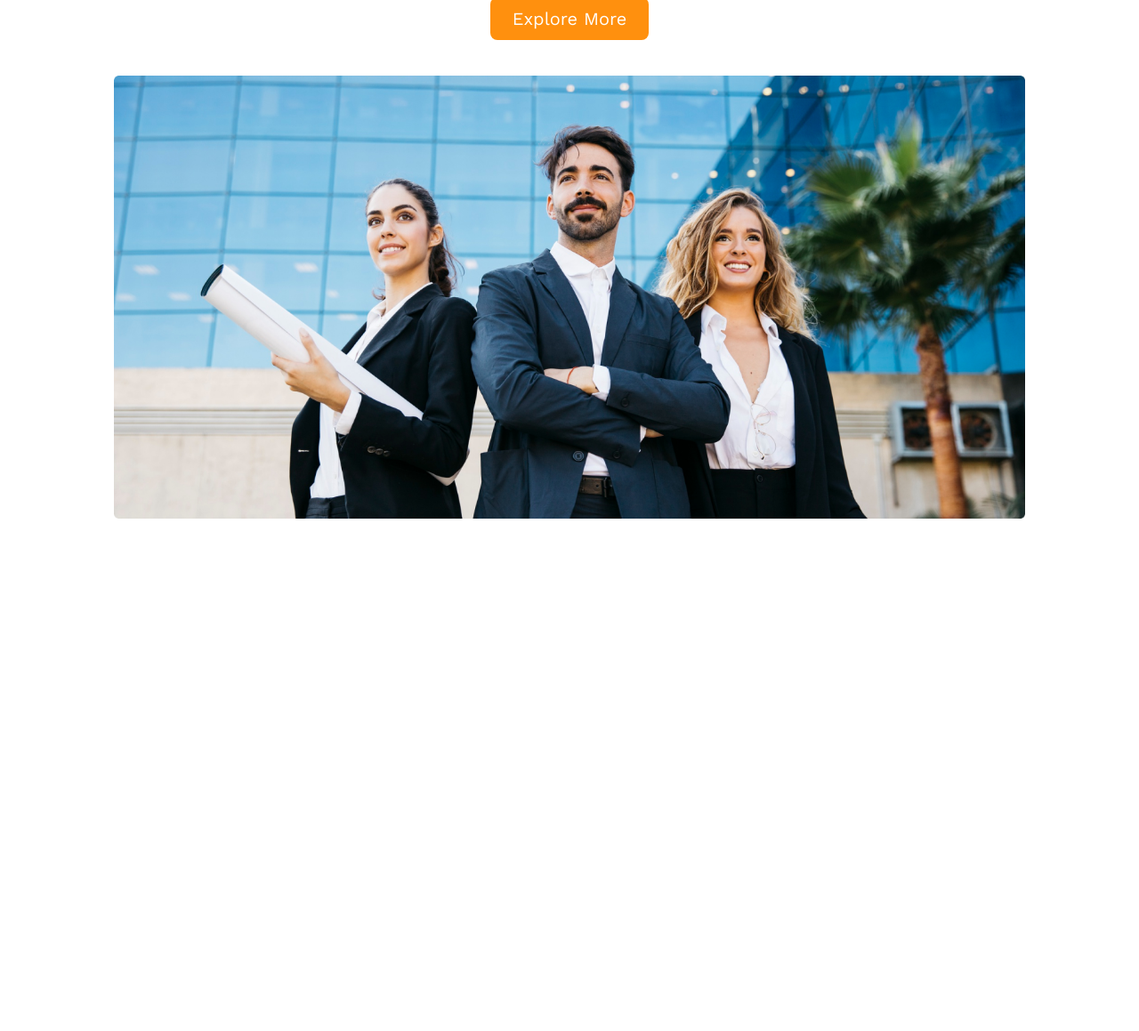
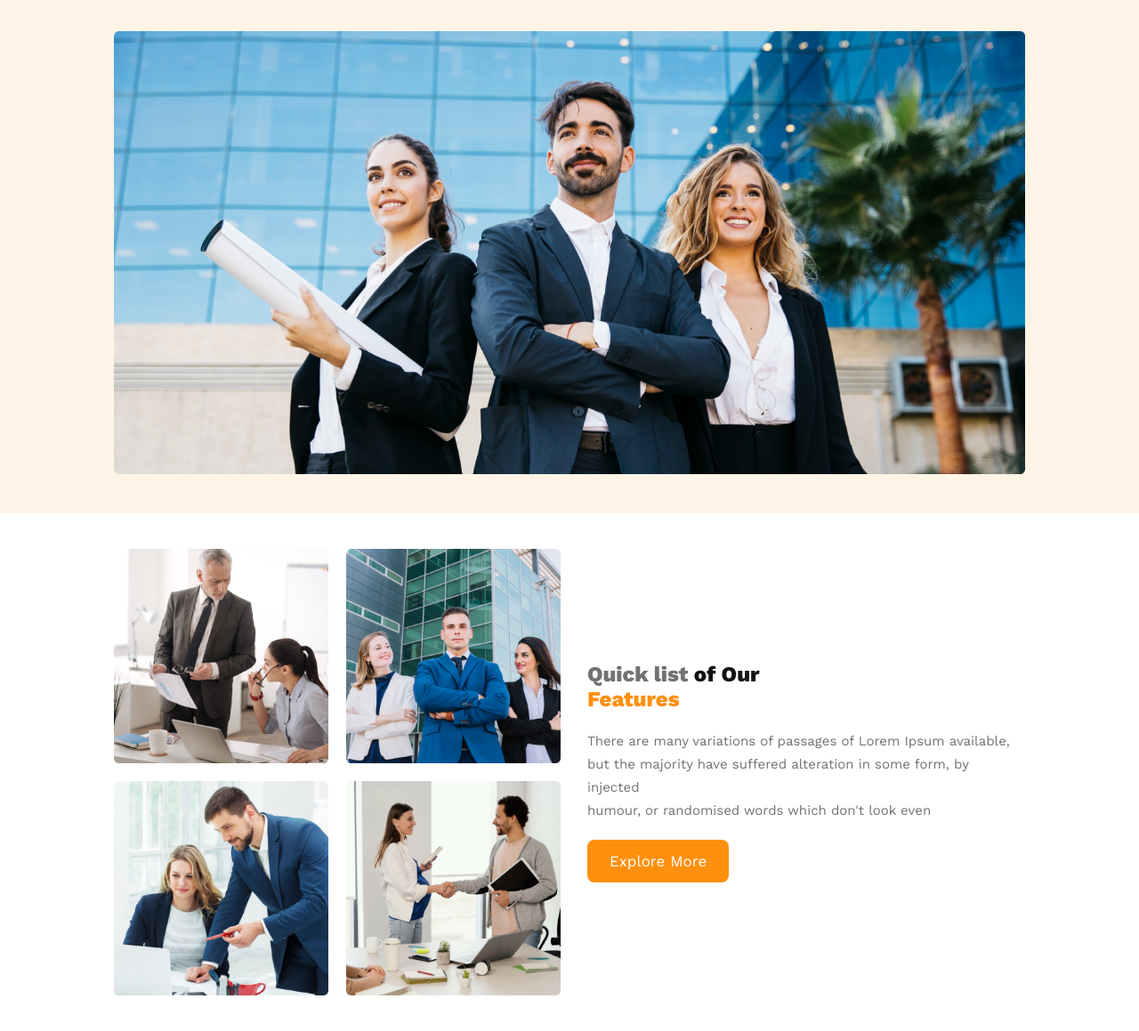
Before and after one commit to sagorcnits/Architects, a plain HTML site: page index.html in a window 1280 px wide. Shown: the part 331-1490 px from the top of the page at 89% size. Before the commit the page ends 1008 px from the top, so only its background shows below. Drawn offline with nearby package versions, Linux system fonts and the light colour scheme.

Commit message:
our feture section added

```diff
--- a/index.html
+++ b/index.html
@@ -19,14 +19,13 @@
           <li><a href="#">Login</a></li>
         </ul>
       </nav>
-
       <section class="banner-section">
         <div class="banner-container">
           <h1>
             Brand New <br />
             Group of Architects
           </h1>
-          <p class="color-gray">
+          <p class="color-gray paragraph">
             There are many variations of passages of Lorem Ipsum available, but
             the majority have suffered alteration in some form, by injected
             humour, or randomised words which don't look even
@@ -37,5 +36,34 @@
         </div>
       </section>
     </header>
+
+    <main>
+      <section class="our-feture-section">
+        <div class="our-feture-container">
+          <div class="our-feture-img">
+            <img src="images/team1.png" alt="team1" />
+            <img src="images/team2.png" alt="team2" />
+            <img src="images/team3.png" alt="team3" />
+            <img src="images/team4.png" alt="team4" />
+          </div>
+          <div class="our-feture-descrip">
+            <h1>
+              <span class="color-gray">Quick list</span>
+              <span class="our-span">of Our</span> <br />
+              <span class="feture-span">Features</span>
+            </h1>
+            <p class="color-gray paragraph">
+              There are many variations of passages of Lorem Ipsum available,
+              <br />
+
+              but the majority have suffered alteration in some form, by
+              injected <br />
+              humour, or randomised words which don't look even
+            </p>
+            <button>Explore More</button>
+          </div>
+        </div>
+      </section>
+    </main>
   </body>
 </html>
--- a/style.css
+++ b/style.css
@@ -11,8 +11,16 @@
   color: #727272;
 }
 
+.paragraph {
+  padding: 20px 0;
+  line-height: 26px;
+  font-size: 15px;
+  font-weight: 400;
+}
+
 header {
-  padding: 40px 0;
+  padding: 20px 0;
+  background: rgba(255, 144, 14, 0.1);
 }
 
 header nav {
@@ -40,7 +48,7 @@ header ul li a {
 /* banner styles start */
 
 .banner-section {
-  margin: 50px 0;
+  margin: 20px 0;
 }
 
 .banner-container {
@@ -55,13 +63,6 @@ header ul li a {
   color: #131313;
 }
 
-.banner-container p {
-  padding: 20px 0;
-  line-height: 26px;
-  font-size: 16px;
-  font-weight: 400;
-}
-
 .banner-container button {
   padding: 12px 25px;
   background-color: #ff900e;
@@ -70,6 +71,11 @@ header ul li a {
   color: #fff;
   cursor: pointer;
   font-size: 20px;
+  transition: all 0.5s;
+}
+
+.banner-container button:hover {
+  background-color: black;
 }
 
 .banner-container img {
@@ -77,11 +83,71 @@ header ul li a {
   width: 100%;
 }
 
+/* our feture section style start  */
+
+.our-feture-section {
+  padding: 40px 0;
+}
+
+.our-feture-container {
+  width: 80%;
+  margin: auto;
+  display: flex;
+  flex: 1;
+  gap: 20px;
+  align-items: center;
+}
+
+.our-feture-img {
+  width: 50%;
+  display: grid;
+  grid-template-columns: repeat(2, 1fr);
+  gap: 20px;
+}
+
+.our-feture-img img {
+  width: 100%;
+  margin: auto;
+}
+
+.our-feture-descrip {
+  width: 50%;
+  padding-left: 10px;
+}
+
+.our-span {
+  color: #131313;
+}
+
+.feture-span {
+  color: #ff900e;
+}
+
+.our-feture-container button {
+  padding: 14px 25px;
+  background-color: #ff900e;
+  color: #fff;
+  font-weight: 400;
+  border: none;
+  border-radius: 8px;
+  cursor: pointer;
+  transition: all 0.5s;
+  font-size: 17px;
+}
+
+.our-feture-container button:hover {
+  background-color: black;
+}
+
+/* .our-feture-descrip {
+} */
+
 /* responsive styles start */
 
 /* mobile responsive style start */
 
 @media screen and (max-width: 576px) {
+  .our-feture-container,
   header nav {
     flex-direction: column;
   }
@@ -95,6 +161,9 @@ header ul li a {
   }
 
   header nav,
+  .our-feture-descrip,
+  .our-feture-img,
+  .our-feture-container,
   .banner-container {
     width: 95%;
   }
```
